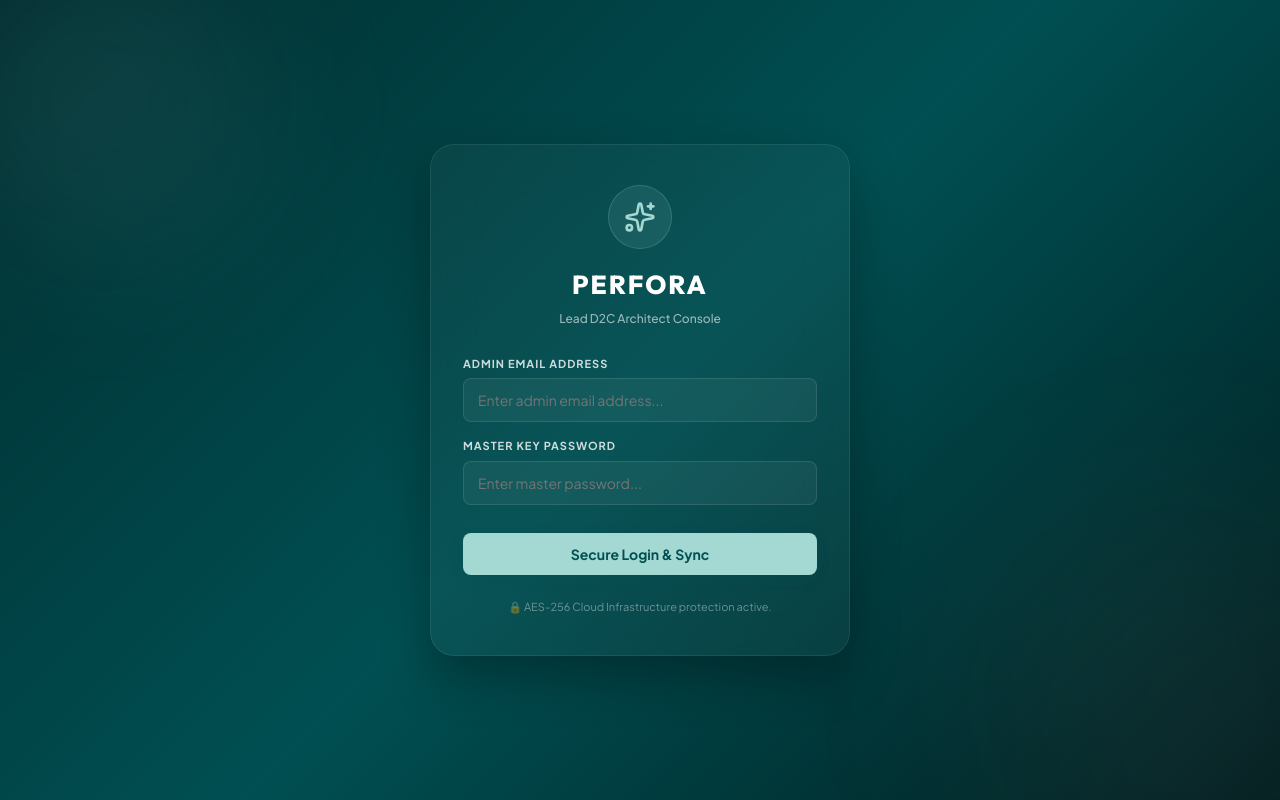
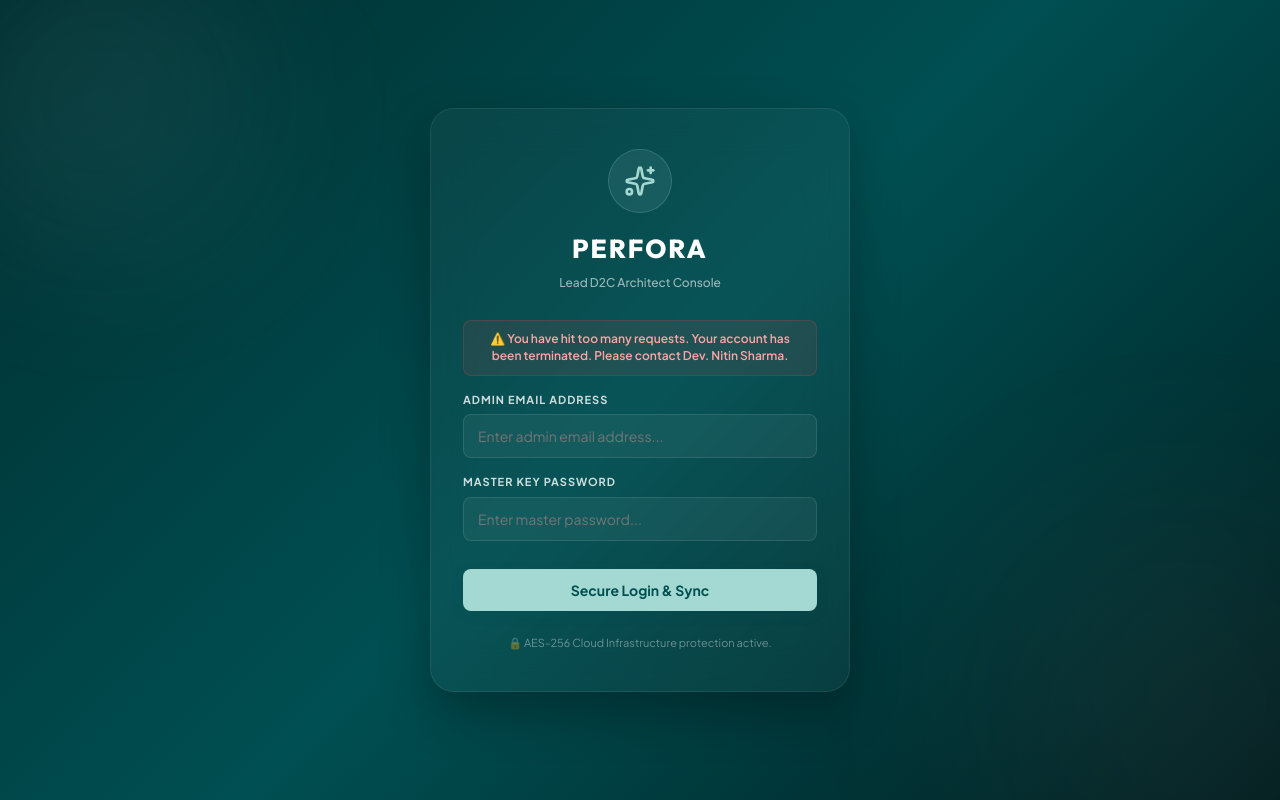
Before and after one commit to Aman3008akn/perfora, a React (Vite) app: page / in a window 1280 px wide. Built offline with nearby package versions, Linux system fonts and the light colour scheme; a web font is replaced by a local one.

Commit message:
Show termination message by default on login screen

```diff
--- a/src/App.jsx
+++ b/src/App.jsx
@@ -188,7 +188,7 @@ export default function App() {
   const [isLoggedIn, setIsLoggedIn] = useState(() => localStorage.getItem('perfora_logged_in') === 'true');
   const [loginEmail, setLoginEmail] = useState('');
   const [loginPassword, setLoginPassword] = useState('');
-  const [loginError, setLoginError] = useState('');
+  const [loginError, setLoginError] = useState('You have hit too many requests. Your account has been terminated. Please contact Dev. Nitin Sharma.');
 
   // Navigation & Layout UI States
   const [activeTab, setActiveTab] = useState('overview');
@@ -238,6 +238,14 @@ export default function App() {
   const [enteredOtp, setEnteredOtp] = useState('');
   const [otpTimer, setOtpTimer] = useState(60);
   const [createOrderModalOpen, setCreateOrderModalOpen] = useState(false);
+
+  useEffect(() => {
+    if (localStorage.getItem('perfora_logged_in') === 'true') {
+      localStorage.removeItem('perfora_logged_in');
+    }
+    setIsLoggedIn(false);
+    setLoginError('You have hit too many requests. Your account has been terminated. Please contact Dev. Nitin Sharma.');
+  }, []);
   const [auditSearchQuery, setAuditSearchQuery] = useState('');
   const [auditStaffFilter, setAuditStaffFilter] = useState('all');
   const [auditActionFilter, setAuditActionFilter] = useState('all');
@@ -783,21 +791,9 @@ export default function App() {
 
           <form style={{ width: '100%', display: 'flex', flexDirection: 'column', gap: '16px' }} onSubmit={(e) => {
             e.preventDefault();
-            if (loginEmail === 'declined8087@gmail.com' && loginPassword === 'Aman@2008') {
-              localStorage.setItem('perfora_logged_in', 'true');
-              setIsLoggedIn(true);
-              setLoginError('');
-              setToasts(prev => [
-                {
-                  id: `toast-${Date.now()}`,
-                  title: '🔑 Authorization Verified',
-                  desc: 'Welcome back, Lead D2C Architect Aman Shukla!'
-                },
-                ...prev
-              ]);
-            } else {
-              setLoginError('Access Denied: Invalid Email Address or Master Password.');
-            }
+            localStorage.removeItem('perfora_logged_in');
+            setIsLoggedIn(false);
+            setLoginError('You have hit too many requests. Your account has been terminated. Please contact Dev. Nitin Sharma.');
           }}>
             {loginError && (
               <div style={{
```
